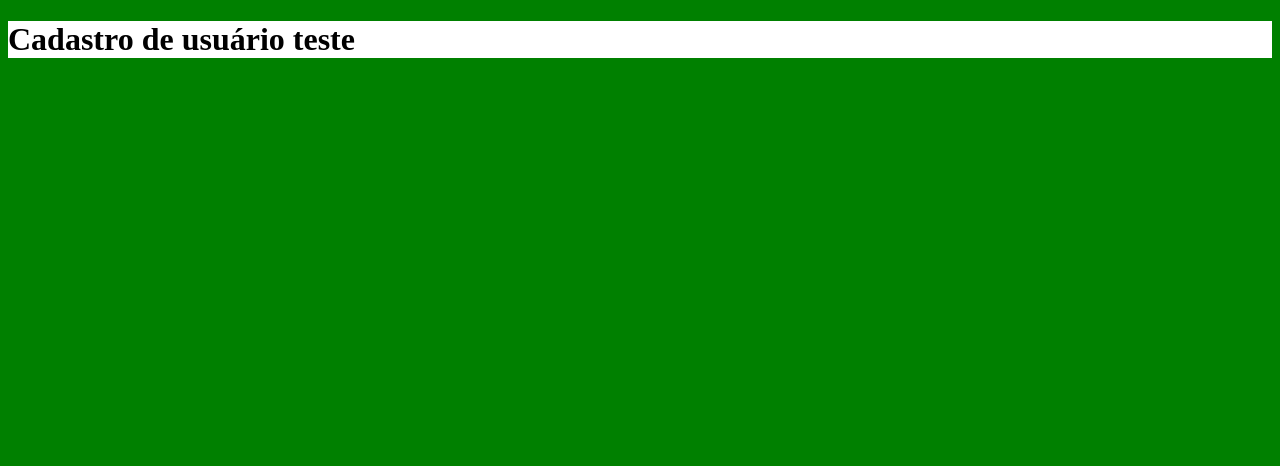
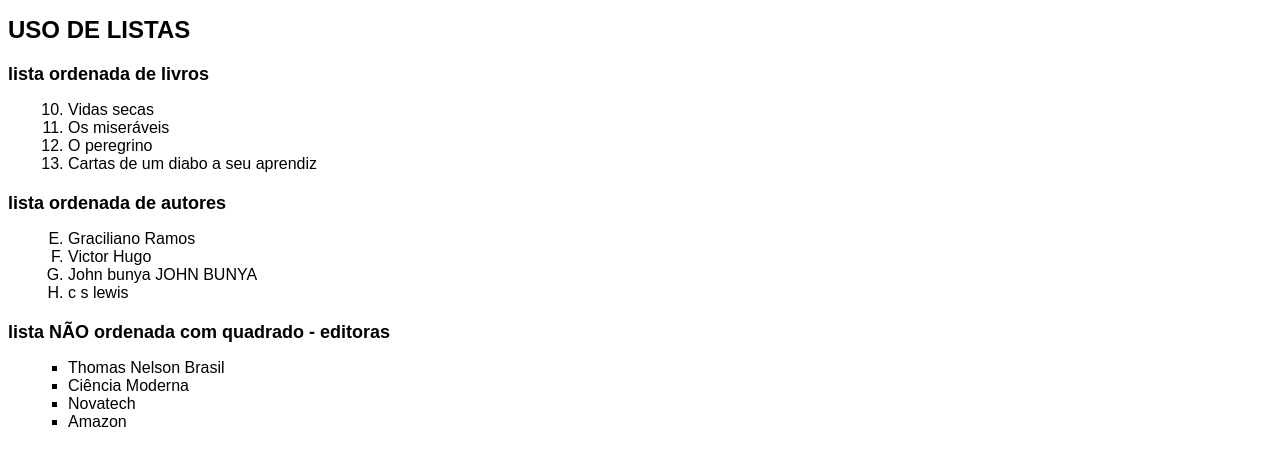
Before and after one commit to ValzerBR/LinguagensMarcacao20242, a plain HTML site: page Ex1_Texto/index.html in a window 1280 px wide. Drawn offline with Linux system fonts and the light colour scheme.

Commit message:
html + css exercicio 1

```diff
--- a/Ex1_Texto/index.html
+++ b/Ex1_Texto/index.html
@@ -3,11 +3,35 @@
 <head>
     <meta charset="UTF-8">
     <meta name="viewport" content="width=device-width, initial-scale=1.0">
-    <title>Document</title>
+    <title>USO DE LISTAS</title>
     <link rel="stylesheet" href="style.css">
 </head>
 <body>
-    <h1>Cadastro de usuário teste</h1>
+    <h1>USO DE LISTAS</h1>
+
+    <h2>lista ordenada de livros</h2>
+    <ol start="10">
+        <li>Vidas secas</li>
+        <li>Os miseráveis</li>
+        <li>O peregrino</li>
+        <li>Cartas de um diabo a seu aprendiz</li>
+    </ol>
+
+    <h2>lista ordenada de autores</h2>
+    <ol type="A" start="5">
+        <li>Graciliano Ramos</li>
+        <li>Victor Hugo</li>
+        <li>John bunya JOHN BUNYA</li>
+        <li>c s lewis</li>
+    </ol>
+
+    <h2>lista NÃO ordenada com quadrado - editoras</h2>
+    <ul>
+        <li>Thomas Nelson Brasil</li>
+        <li>Ciência Moderna</li>
+        <li>Novatech</li>
+        <li>Amazon</li>
+    </ul>
 
 </body>
 </html>
--- a/Ex1_Texto/style.css
+++ b/Ex1_Texto/style.css
@@ -1,6 +1,26 @@
-body{
-    background-color: green;
+body {
+    font-family: Arial, sans-serif;
 }
-h1{
-    background-color: white;
+
+h1 {
+    font-size: 24px;
+    text-align: left;
 }
+
+h2 {
+    font-size: 18px;
+    margin-top: 20px;
+}
+
+ol {
+    margin-left: 20px;
+}
+
+ol[type="A"] {
+    list-style-type: upper-alpha;
+}
+
+ul {
+    list-style-type: square;
+    margin-left: 20px;
+}
```
